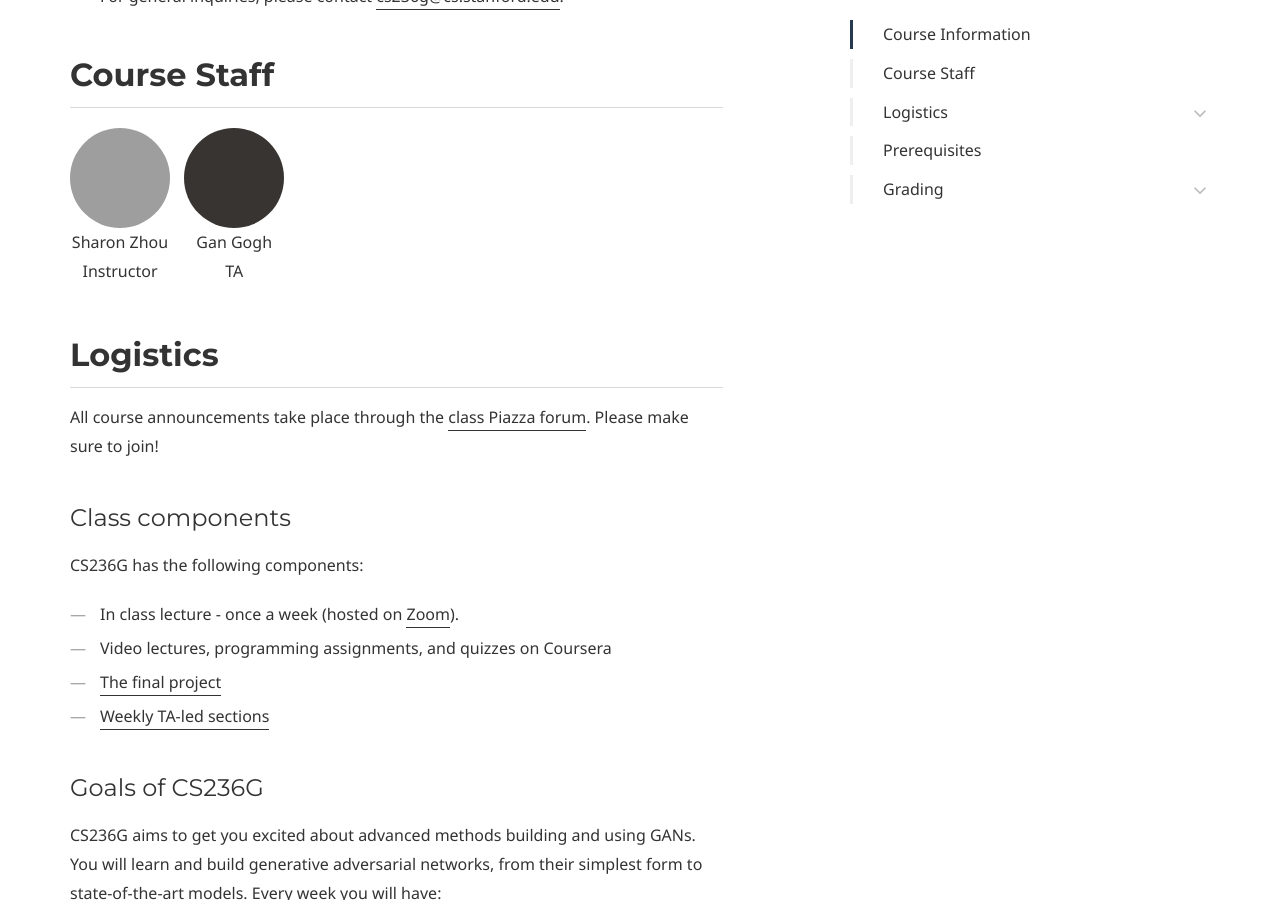
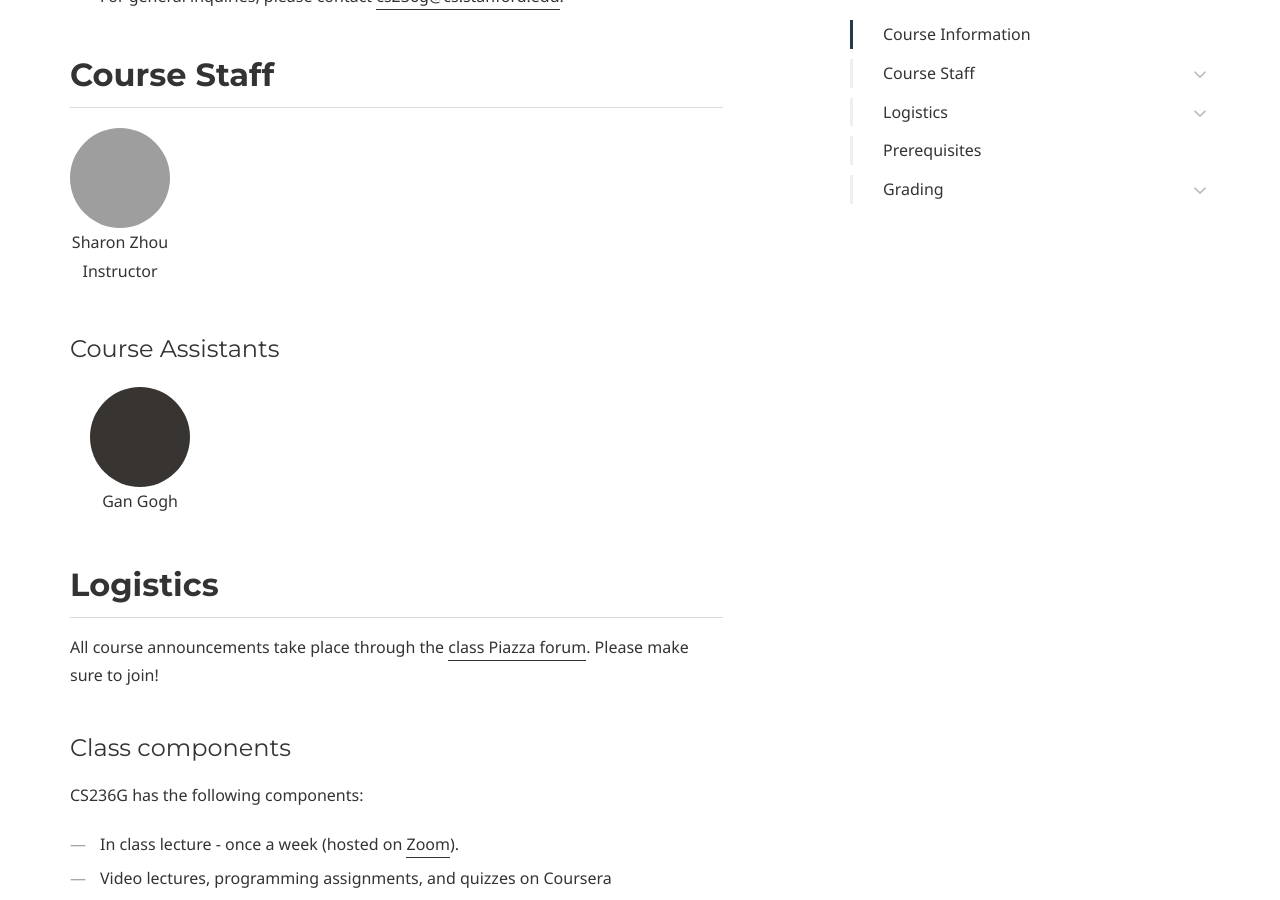
Before and after one commit to sharonzhou/CS236G, a Jekyll site: the page built from index.md, in a window 1280 px wide and 900 px high, scrolled down 1699 px. Built offline with Jekyll 4.4.1, drawn with Linux system fonts in a browser that asks for light colours; some web fonts are replaced; grey boxes are pictures that could not be loaded.

Commit message:
Testing adding ta's

```diff
--- a/_config.yml
+++ b/_config.yml
@@ -90,6 +90,7 @@ course:
           url: https://www.linkedin.com/in/zhousharon/
           image: sharon.png
 
+    ta:
         - name: Gan Gogh
           type: TA
           url: https://artbreeder.com/
--- a/doks-theme/_includes/staff.html
+++ b/doks-theme/_includes/staff.html
@@ -7,3 +7,13 @@
 	</a>
 </div>
 {% endfor%}
+
+#### Course Assistants
+{% for people in site.course.ta %}
+<div class="instructor ta">
+	<a target="_blank" href="{{ people.url }}">
+        <img class="headshot" src="{% if jekyll.environment == 'production' %}{{ site.baseurl }}{% endif %}/doks-theme/assets/images/headshot/{{ people.image }}" style="text-align:center;">
+        <div style="text-align:center;"> {{ people.name }} </div>
+	</a>
+</div>
+{% endfor%}
```
